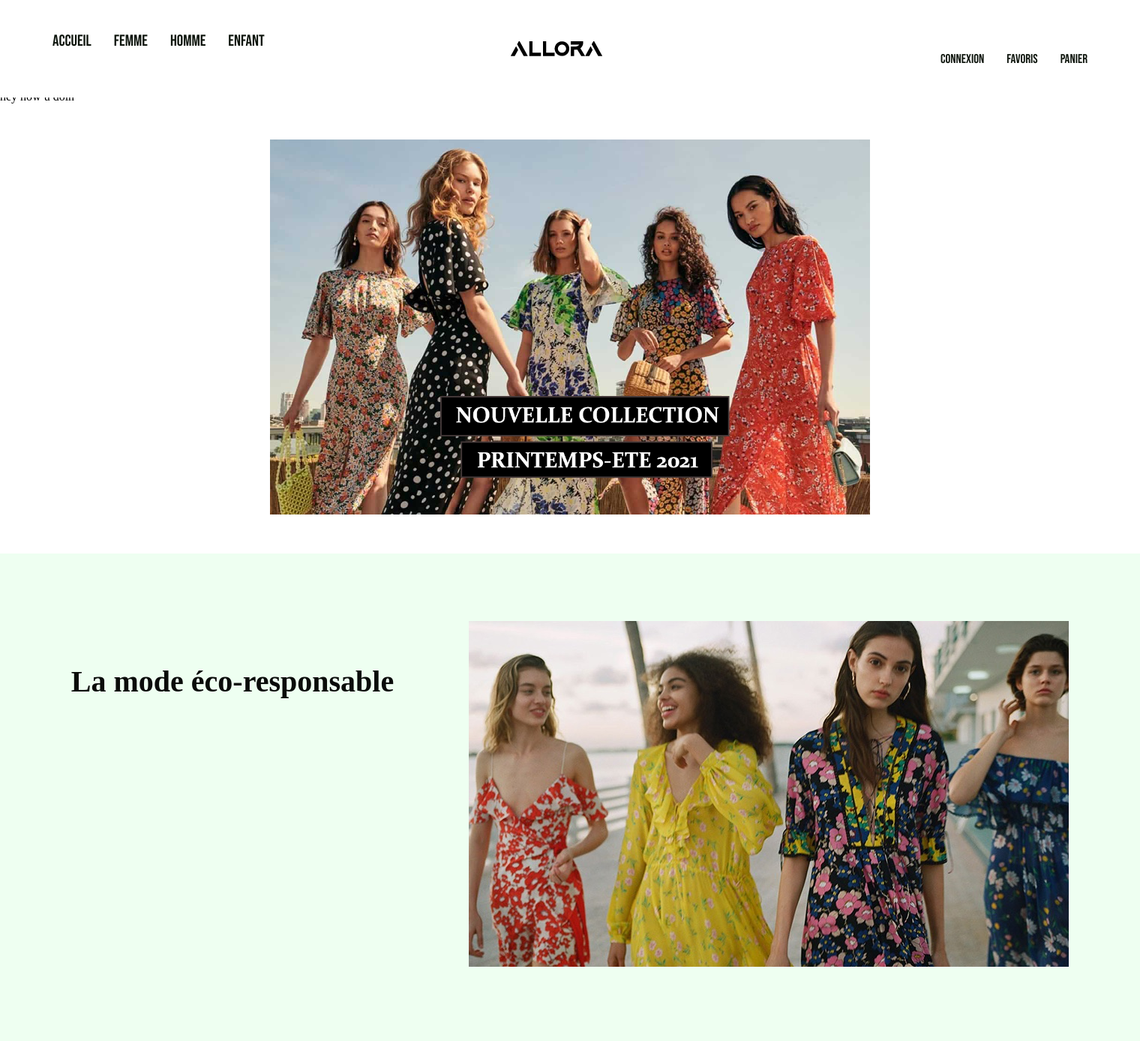
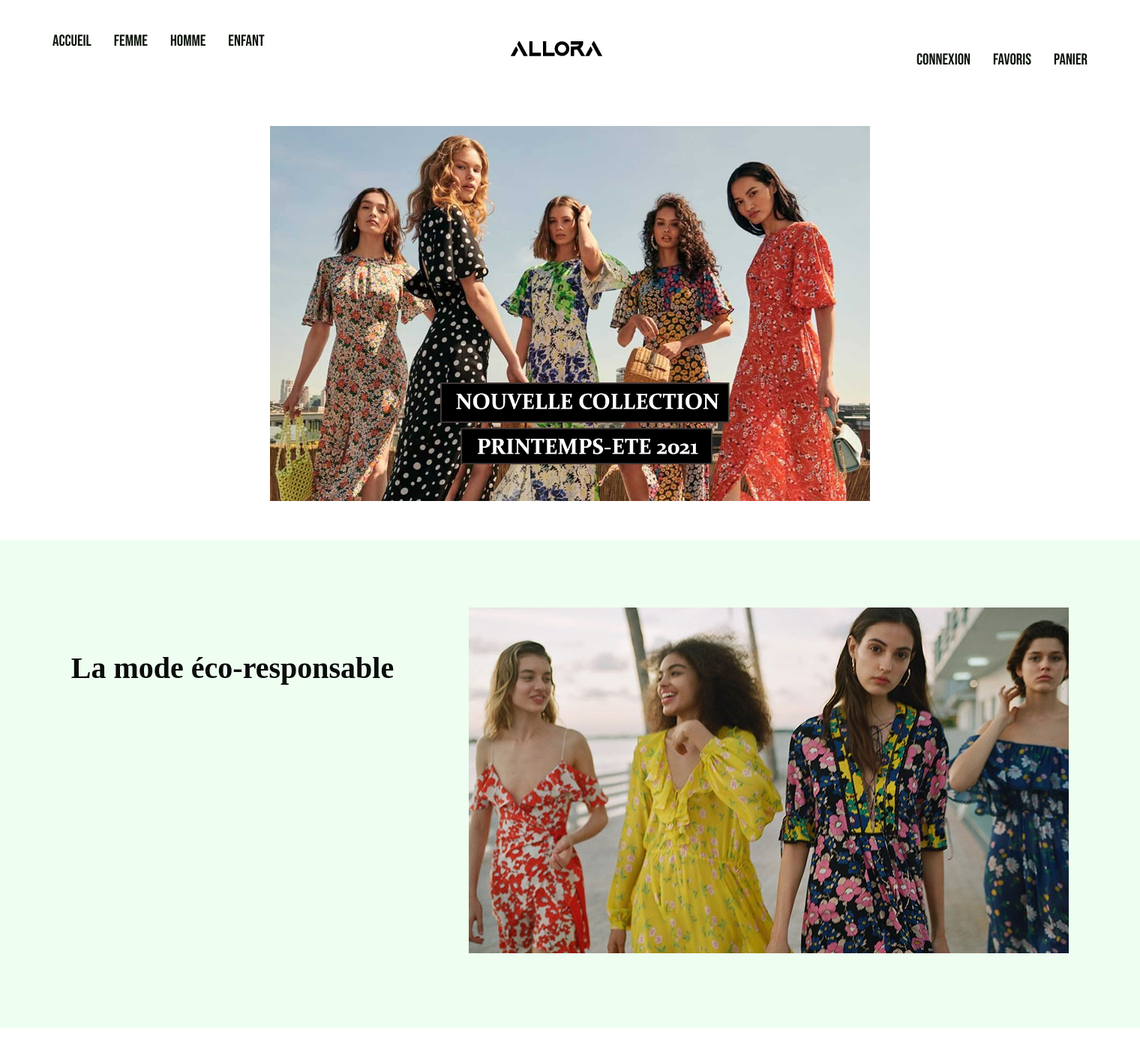
Before and after one commit to imanchamileva/allora, a PHP site: page / in a window 1520 px wide. Shown: the top 1388 px of the page at 75% size. Run offline with PHP 8.4, Linux system fonts and the light colour scheme.

Commit message:
new commit

```diff
--- a/public/css/style.css
+++ b/public/css/style.css
@@ -65,9 +65,13 @@
     width: 100%;
   }
 
-  div.menudroite {
-    float:right;
-      font-size: 5px;
+   .menudroite{
+
+    display: flex;
+    justify-content:flex-end;
+    /* align-items:center; */
+    padding-top:5px;
+
 
   }
 
@@ -153,12 +157,7 @@
     margin-top: 360px;
   }
 
-  /* .navigation-auto div {
-    border: 2px solid blueviolet;
-    padding: 5px;
-    border-radius: 10px;
-    transition: 1s;
-  } */
+
 
 
   .navigation-auto div:not(last-child) {
@@ -196,11 +195,7 @@
   .row {
     padding-top:120px;
   }
-  .menudroite li a{
-    font-size: 17px;
-    padding-top: 7px;
 
-  }
 
   #section1 {
     display: block;
--- a/views/html/menu.php
+++ b/views/html/menu.php
@@ -1,12 +1,3 @@
-<!-- <div>
-<h1>
-<a href="?section=accueil">Accueil</a>
-</h1>
-<a href="?section=femme">Femme</a>
-<a href="?section=homme">Homme</a>
-<a href="?section=enfant">Enfant</a>
-<a href="?section=connexion">Connexion</a> -->
-
 <nav>
   <ul>
     <li><a href="?section=accueil">Accueil</a> </li>
@@ -29,9 +20,9 @@
       </ul>
     </li>
     <li> <a href="enfant.html">Enfant</a> </li>
-      <div id="loggo">
+    <span id="loggo">
       <img src="public/images/loggo.png" alt="">
-      </div>
+    </span>
     <div class="menudroite" id="life">
       <li><a href="?section=connexion">Connexion</a></li>
       <li><a href="favoris.html">Favoris</a></li>
@@ -42,38 +33,3 @@
 <div id="banniere">
   <img src="public/images/petit.png" alt="">
 </div>
-
-<!-- <nav>
-    <ul>
-      <li><a href="?section=accueil">Accueil</a> </li>
-      <li><a href="?section=femme">Femme</a></li>
-        <ul>
-          <li> <a href="view/page/robes.php">Robes</a> </li>
-          <li> <a href="chemisiers.php">Chemisiers</a> </li>
-          <li> <a href="vestes.php">Vestes</a> </li>
-          <li> <a href="pantalons.php">Pantalons</a> </li>
-          <li> <a href="jupes.php">Jupes</a> </li>
-        </ul>
-      <li><a href="view/page/homme.php">Homme</a>
-        <ul>
-          <li> <a href="chemises.php">Chemises</a> </li>
-          <li> <a href="tshirts.php">T-shirts</a> </li>
-          <li> <a href="sweatsacapuche.php">Sweats à capuche</a> </li>
-          <li> <a href="pantalons.php">Pantalons</a> </li>
-          <li> <a href="shorts.php">Shorts</a> </li>
-        </ul>
-      <li> <a href="view/page/enfant.php">Enfant</a> </li>
-      <div id="logo">
-        <img src="public/images/loggo.png" alt="">
-      </div>
-      <div class="menudroite" id="life">
-        <li><a href="view/page/connexion.php">Connexion</a></li>
-        <li><a href="favoris.php">Favoris</a></li>
-        <li><a href="panier.php">Panier</a></li>
-      </div>
-    </ul>
-  </nav>
-
-  <div id="banniere">
-    <img src="public/images/petit.png" alt="">
-  </div> -->
--- a/views/page/accueil.php
+++ b/views/page/accueil.php
@@ -1,4 +1,4 @@
-hey how u doin
+
 <div id="section1">
     <div class="slider">
       <div class="slides">
```
Lines whose indentation alone changed are shown as unchanged.
